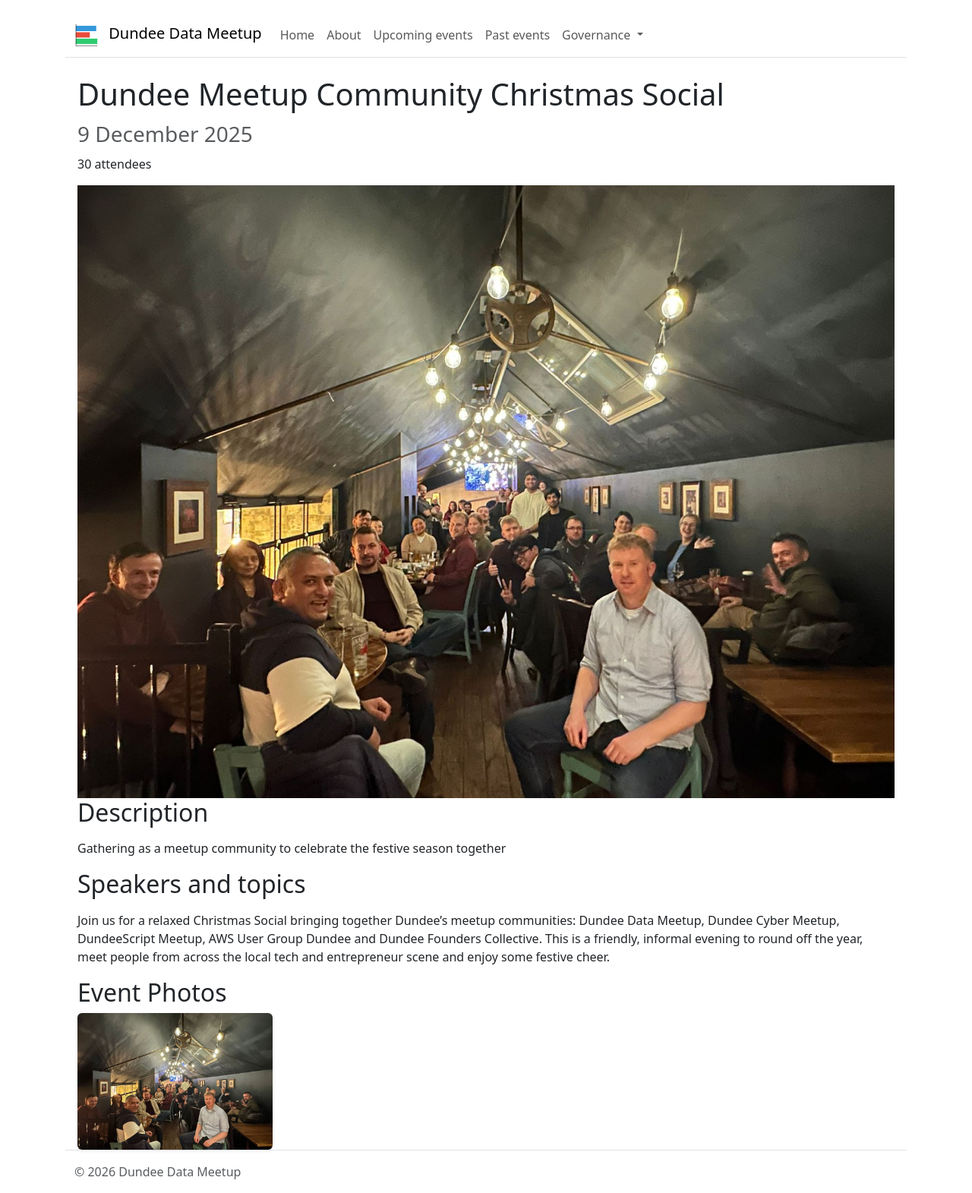
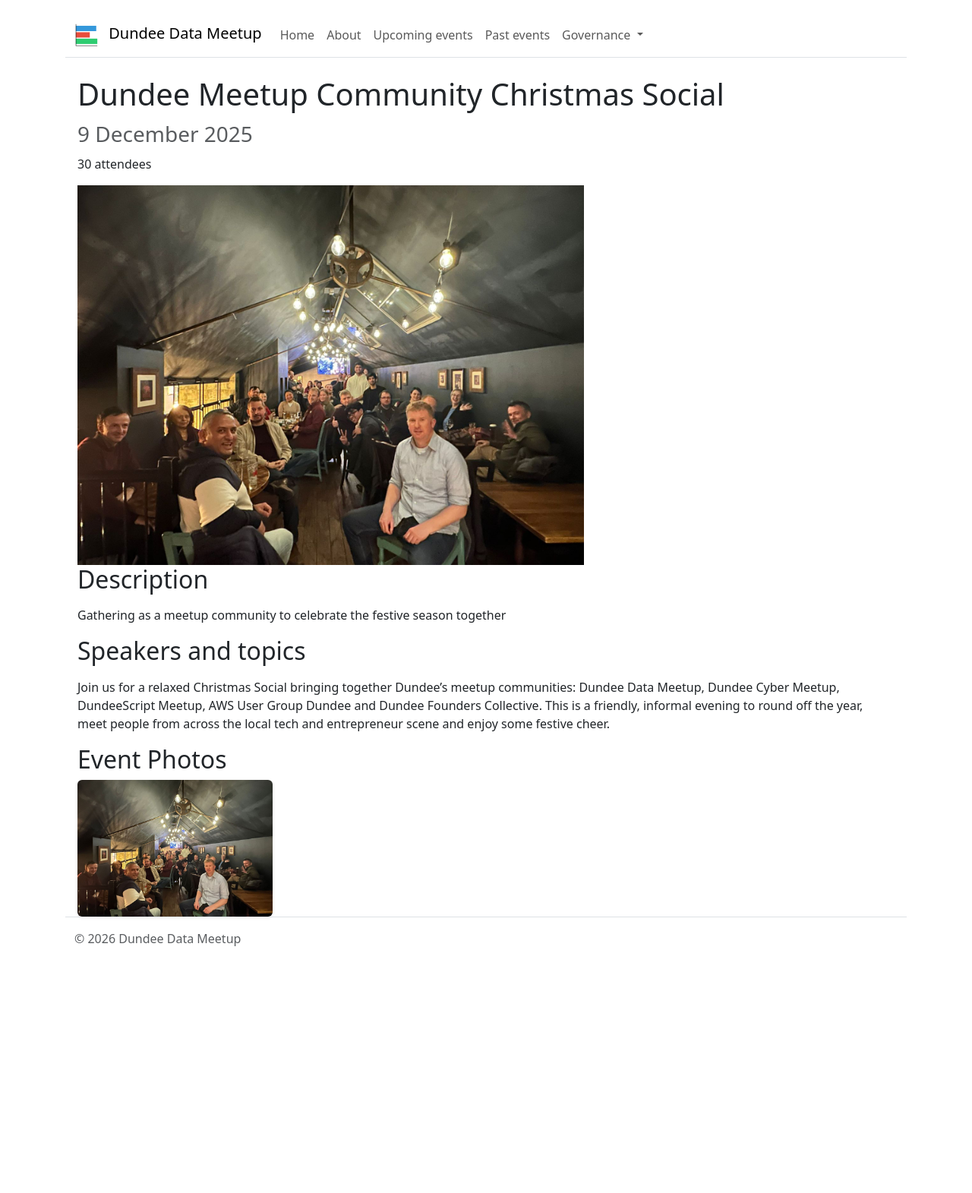
Before and after one commit to DundeeDataMeetup/dundeedatameetup.github.io, a Jekyll site: the page built from _events/2025/12.md, in a window 1280 px wide. Shown: the whole page at 76% size. Built offline with Jekyll 4.4.1, drawn with Linux system fonts in a browser that asks for light colours; after the commit the page ends 1264 px from its top, so only the background shows below that.

Commit message:
chore: Update max height for cover photos in events

```diff
--- a/_layouts/event.html
+++ b/_layouts/event.html
@@ -9,7 +9,7 @@
 {%endif%}
 
 {% if page.cover_image %}
-<img src="{{page.cover_image}}" class="img-fluid" alt="{{page.title}}" />
+<img src="{{page.cover_image}}" class="img-fluid" style="max-height: 500px;" alt="{{page.title}}" />
 {% endif %}
 
 {%if page.description %}
```
